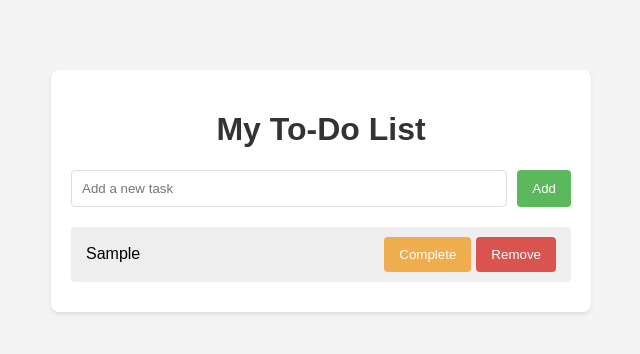
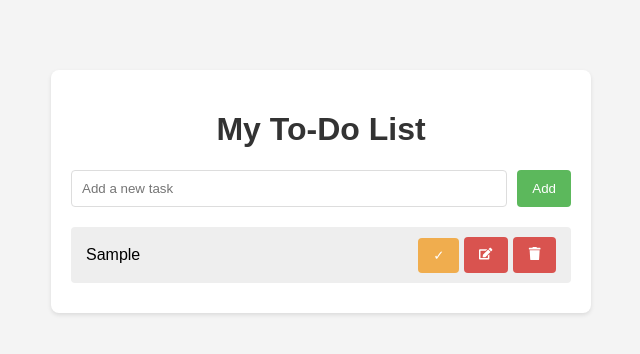
Before and after one commit to Kezia-Cane/todo, a React (Create React App) app: page / in a window 1280 px wide. Both pictures are taken after typing "Sample" into the empty fields and a click on the button "Add". Shown: the top 354 px of the page, without its empty margins (319-959 px from the left). Built offline with nearby package versions, Linux system fonts and the light colour scheme.

Commit message:
added icon and state

```diff
--- a/src/components/TodoItem.js
+++ b/src/components/TodoItem.js
@@ -1,17 +1,81 @@
-import React from 'react';
+import React, { useState } from 'react';
+import { FaEdit, FaSave, FaTimes, FaTrash } from 'react-icons/fa'; // Import icons
 
-function TodoItem({ todo, index, toggleComplete, removeTodo }) {
+function TodoItem({ todo, index, toggleComplete, removeTodo, editTodo }) { // Add editTodo prop
+  const [isEditing, setIsEditing] = useState(false);
+  const [editText, setEditText] = useState(todo.text);
+
+  const handleEdit = () => {
+    setIsEditing(true);
+  };
+
+  const handleSave = () => {
+    if (editText.trim()) {
+      editTodo(index, editText.trim());
+      setIsEditing(false);
+    }
+  };
+
+  const handleCancel = () => {
+    setEditText(todo.text); // Reset text
+    setIsEditing(false);
+  };
+
+  const handleInputChange = (e) => {
+    setEditText(e.target.value);
+  };
+
+  // Handle Enter key press in edit input
+  const handleKeyPress = (e) => {
+    if (e.key === 'Enter') {
+      handleSave();
+    }
+  };
+
   return (
-    <div
-      className="todo"
-      style={{ textDecoration: todo.isCompleted ? 'line-through' : '' }}
-    >
-      {todo.text}
-      <div>
-        <button onClick={() => toggleComplete(index)}>
-          {todo.isCompleted ? 'Undo' : 'Complete'}
-        </button>
-        <button onClick={() => removeTodo(index)}>Remove</button>
+    <div className={`todo ${todo.isCompleted ? 'completed' : ''}`}>
+      {isEditing ? (
+        <input
+          type="text"
+          value={editText}
+          onChange={handleInputChange}
+          onKeyDown={handleKeyPress} // Save on Enter
+          autoFocus // Focus input on edit
+          className="edit-input"
+        />
+      ) : (
+        <span
+          onClick={() => toggleComplete(index)} // Toggle complete on text click
+          style={{ textDecoration: todo.isCompleted ? 'line-through' : '', cursor: 'pointer' }}
+        >
+          {todo.text}
+        </span>
+      )}
+
+      <div className="todo-buttons">
+        {isEditing ? (
+          <>
+            <button onClick={handleSave} className="icon-button save-button">
+              <FaSave />
+            </button>
+            <button onClick={handleCancel} className="icon-button cancel-button">
+              <FaTimes />
+            </button>
+          </>
+        ) : (
+          <>
+            <button onClick={() => toggleComplete(index)} className={`icon-button complete-button ${todo.isCompleted ? 'undo' : ''}`}>
+              {/* Optionally add check/undo icons here later */}
+              {todo.isCompleted ? 'Undo' : '✓'}
+            </button>
+            <button onClick={handleEdit} className="icon-button edit-button">
+              <FaEdit />
+            </button>
+            <button onClick={() => removeTodo(index)} className="icon-button delete-button">
+              <FaTrash />
+            </button>
+          </>
+        )}
       </div>
     </div>
   );
```
